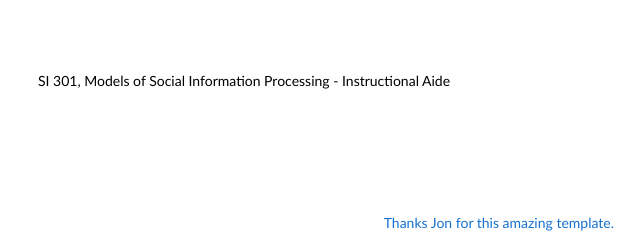
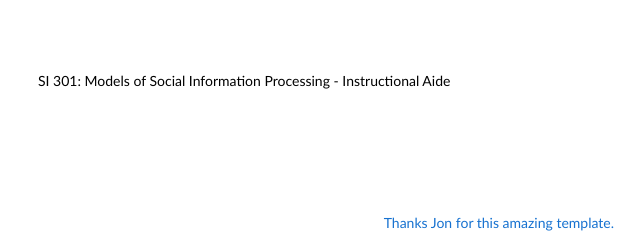
Before and after one commit to vihang-ag/vihang-ag.github.io, a plain HTML site: page index.html in a window 1280 px wide. Shown: the part 2401-2641 px from the top of the page, 426-1066 px from the left. Drawn offline with Linux system fonts and the light colour scheme.

Commit message:
minor changes

```diff
--- a/index.html
+++ b/index.html
@@ -139,7 +139,7 @@
               <a href="https://github.com/nmtvijay/Improving-Traffic-Flow-with-Deep-RL">code</a> /
               <a href="data/ProjectReport_MachineLearning.pdf">report</a>
               <p></p>
-              <p>We compared Action-specific Deep Q networks(ADQN) and Action specific Recurrent Deep Q networks(ADRQN) to drive vehicles in the Deep Traffic Simulator. The recurrent network can handle partial observability induced by only having access to a partial field of view per timestep and converges faster in this setting.</p>
+              <p>We compared Action-specific Deep Q networks (ADQN) and Action specific Recurrent Deep Q networks (ADRQN) to drive vehicles in the Deep Traffic Simulator. The recurrent network can handle partial observability induced by only having access to a partial field of view per timestep and converges faster in this setting.</p>
             </td>
           </tr>
 
@@ -227,7 +227,7 @@
             <td style="padding:20px;width:25%;vertical-align:middle">
             	<img src="images/ia.jpg" width="160" height="160"></td>
             <td width="75%" valign="center">
-              <p>SI 301, Models of Social Information Processing - Instructional Aide</p>
+              <p>SI 301: Models of Social Information Processing - Instructional Aide</p>
             </td>
           </tr>
 
```
